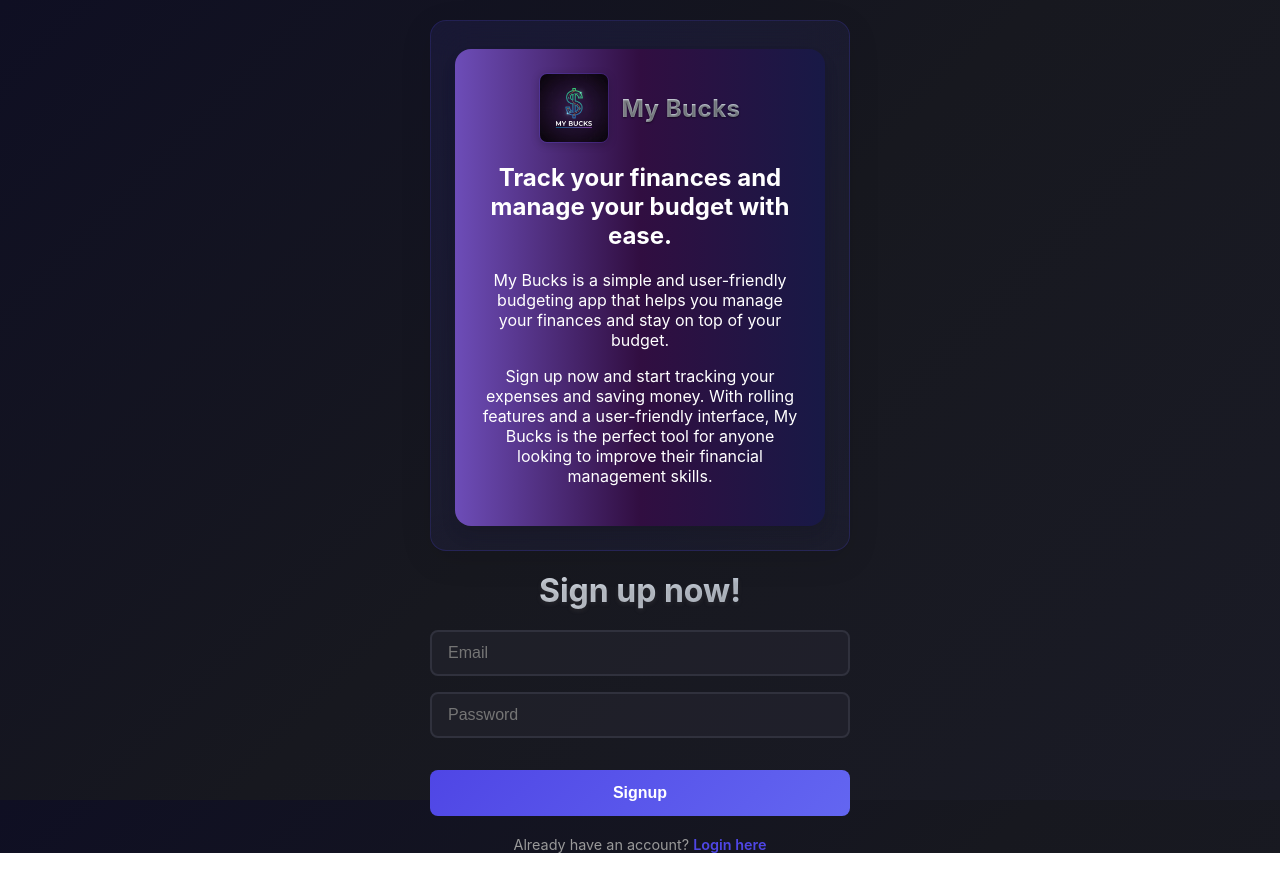
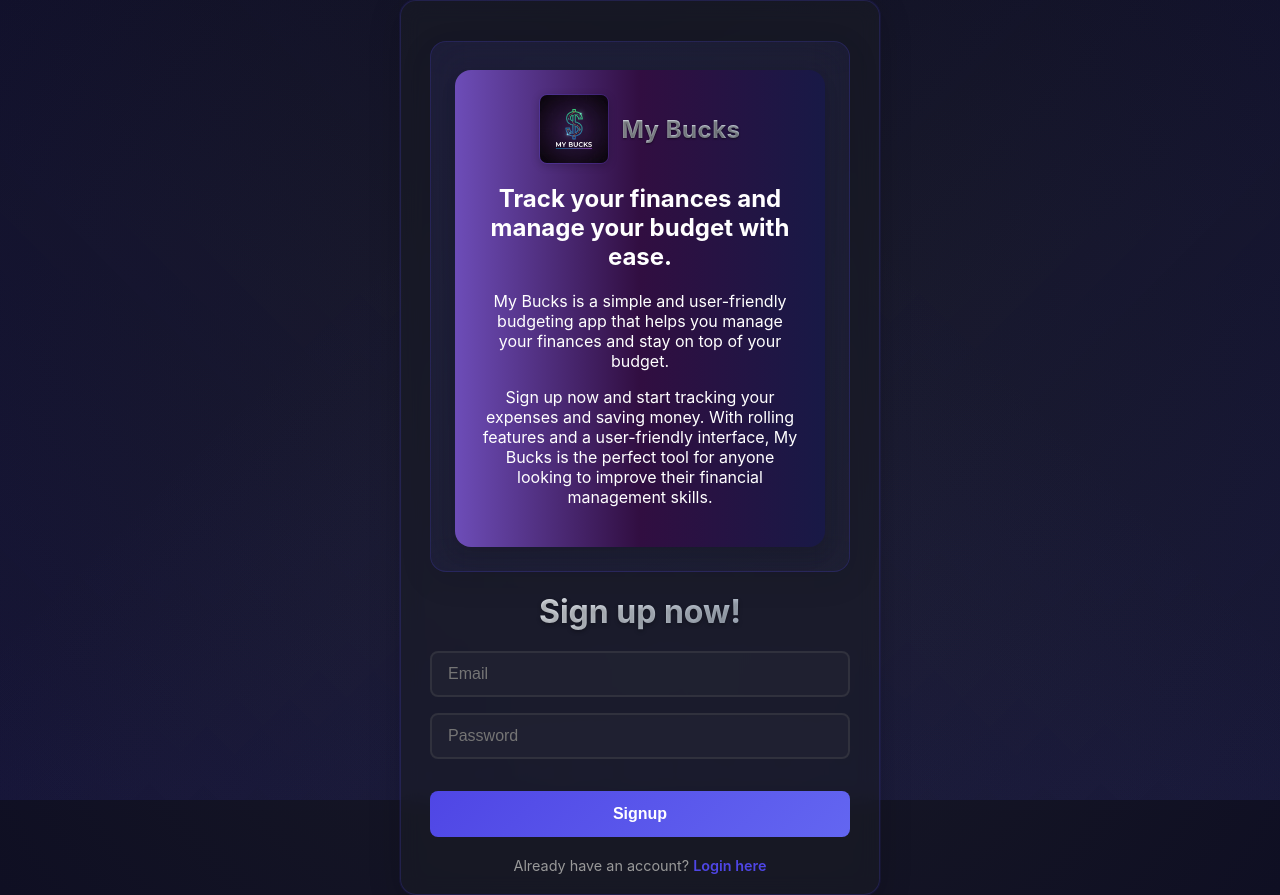
Before and after one commit to tejassst/my-bucks, a React (Create React App) app: page /signup in a window 1280 px wide. Before the commit the page ends 853 px from the top, so only its background shows below. Built offline with nearby package versions, Linux system fonts and the light colour scheme; no server answers.

Commit message:
refined signup styling

```diff
--- a/src/components/Signup.js
+++ b/src/components/Signup.js
@@ -40,7 +40,7 @@
   };
 
   return (
-    <div>
+    <div className="signup-container">
       <header>
         <NeonGradientCard>
           <div className="header-top">
--- a/src/style/Signup.css
+++ b/src/style/Signup.css
@@ -83,12 +83,49 @@
   font-weight: 500;
 }
 
+body {
+  background: radial-gradient(circle at center, #1a1b26 0%, #0f0f23 100%);
+  min-height: 100vh;
+  position: relative;
+  overflow-x: hidden;
+}
+
+body::before {
+  content: '';
+  position: fixed;
+  top: 0;
+  left: 0;
+  width: 100%;
+  height: 100%;
+  background: linear-gradient(45deg, rgba(79, 70, 229, 0.1) 0%, transparent 70%),
+    linear-gradient(-45deg, rgba(99, 102, 241, 0.1) 0%, transparent 70%);
+  pointer-events: none;
+}
+
+.signup-container {
+  position: relative;
+  z-index: 1;
+  padding: 20px;
+  margin: 0 auto;
+  max-width: 480px;
+  backdrop-filter: blur(10px);
+  border-radius: 16px;
+  background: rgba(26, 27, 38, 0.6);
+  border: 1px solid rgba(79, 70, 229, 0.2);
+  box-shadow: 0 8px 32px rgba(0, 0, 0, 0.2), 0 0 0 1px rgba(79, 70, 229, 0.1);
+}
+
 h1 {
   text-align: center;
   color: #fff;
   margin: 20px 0;
   font-size: 2rem;
   font-weight: 700;
+  text-shadow: 0 2px 4px rgba(0, 0, 0, 0.3);
+  background: linear-gradient(135deg, #ffffff 0%, #94a3b8 100%);
+  -webkit-background-clip: text;
+  -webkit-text-fill-color: transparent;
+  background-clip: text;
 }
 
 header {
@@ -124,7 +161,7 @@
 .logo-text {
   font-size: 1.5rem;
   font-weight: 700;
-  color: #e2e8f0;
+  color: #ffffff;
   text-shadow: 0 1px 2px rgba(0, 0, 0, 0.5);
   letter-spacing: 0.5px;
   background: linear-gradient(135deg, #e2e8f0, #cbd5e1);
```
